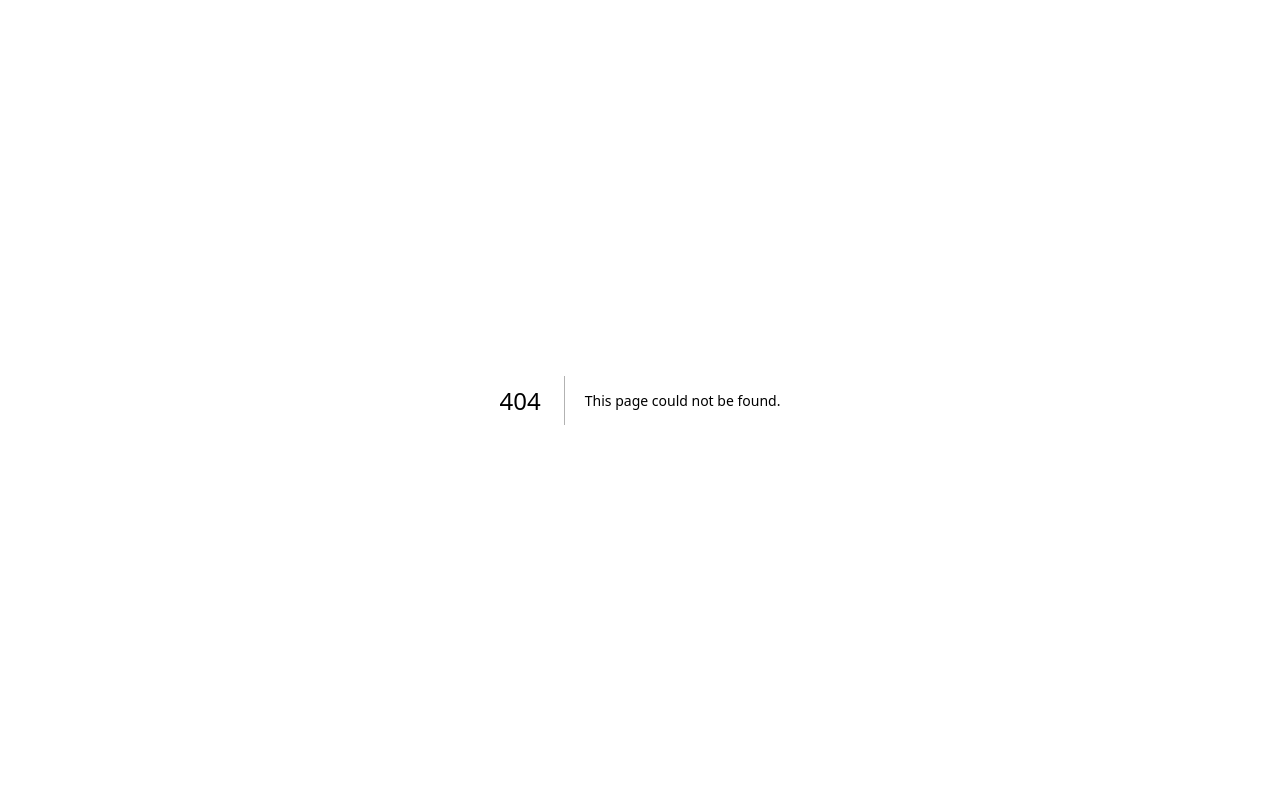
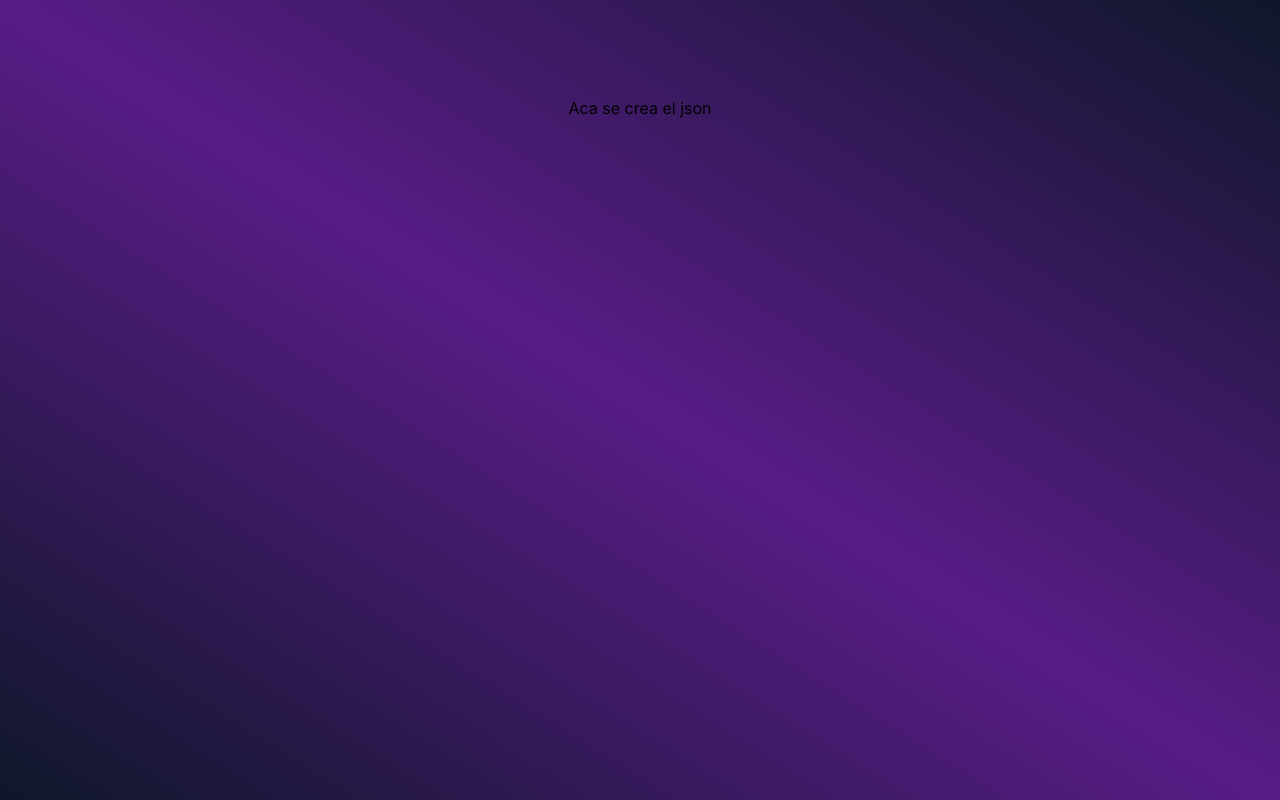
Before and after one commit to Quide1/json-creator, a Next.js app: page /create-json in a window 1280 px wide. Before the commit this address had no page. Built offline with nearby package versions, Linux system fonts and the light colour scheme.

Commit message:
create new page

```diff
--- /dev/null
+++ b/app/create-json/page.tsx
@@ -0,0 +1,10 @@
+
+function page() {
+  return (
+    <main className="flex min-h-screen flex-col items-center justify-between p-24 bg-gradient-to-bl from-slate-900 via-purple-900 to-slate-900">
+      <h1>Aca se crea el json</h1>
+    </main>
+  )
+}
+
+export default page
```
